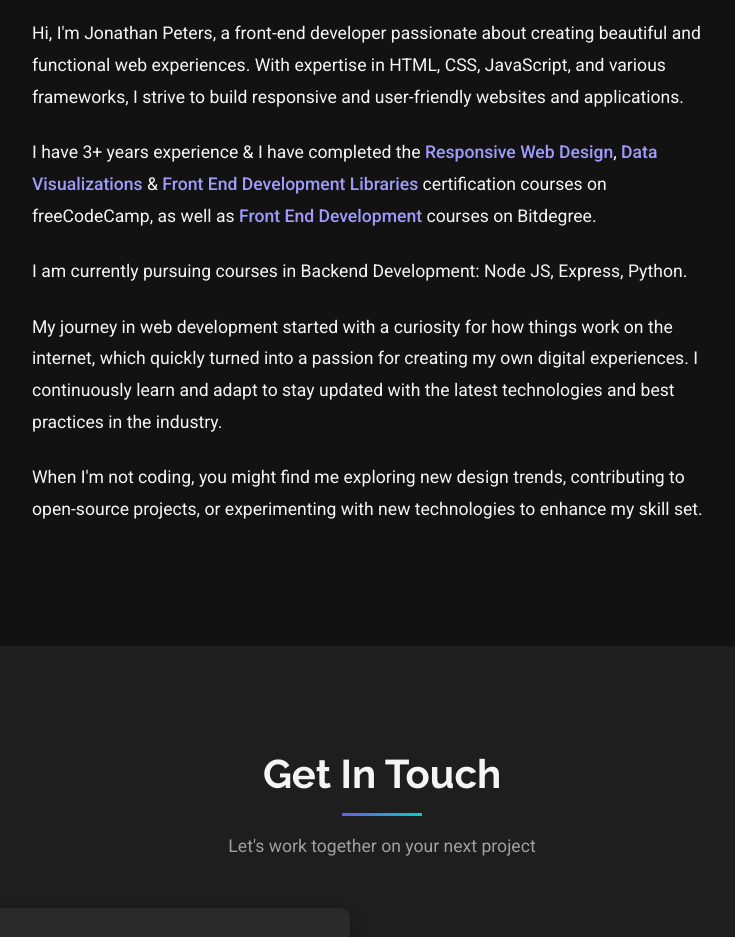
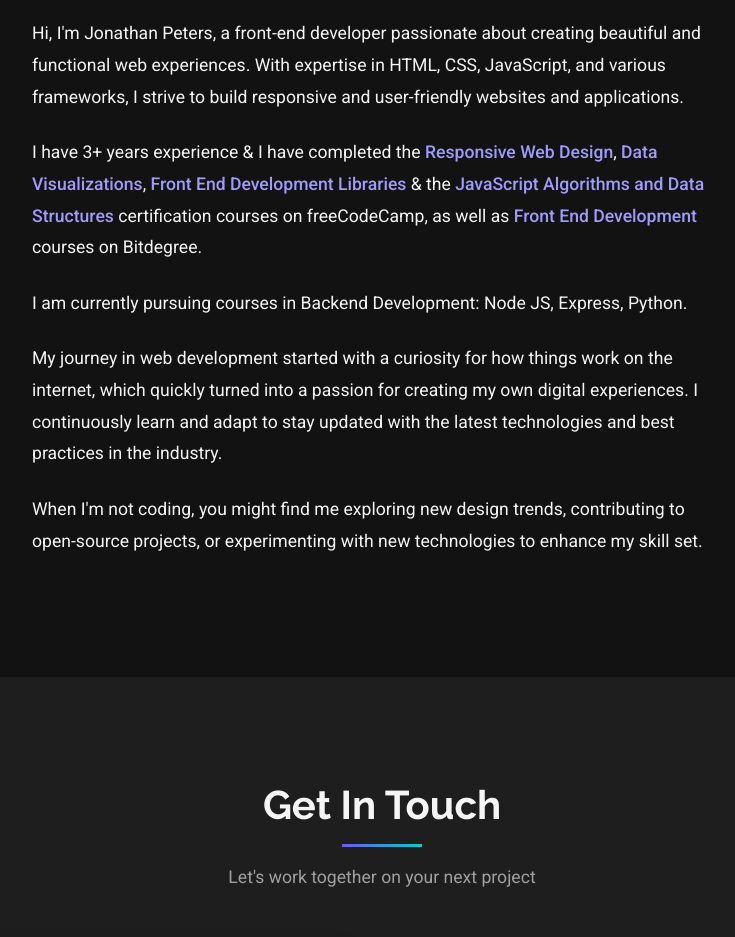
Before and after one commit to QMS85/MyPortfolio, a plain HTML site: page index.html in a window 1280 px wide. Shown: the part 5140-6077 px from the top of the page, without its empty margins (258-993 px from the left). Drawn offline with nearby package versions, Linux system fonts and the light colour scheme.

Commit message:
Update index.html
Signed-off-by: Jonathan Peters <72918619+QMS85@users.noreply.github.com>

```diff
--- a/index.html
+++ b/index.html
@@ -98,7 +98,7 @@
                 <div class="about-content">
                     <div class="about-text">
                         <p>Hi, I'm Jonathan Peters, a front-end developer passionate about creating beautiful and functional web experiences. With expertise in HTML, CSS, JavaScript, and various frameworks, I strive to build responsive and user-friendly websites and applications.</p>
-                        <p>I have 3+ years experience & I have completed the <a href="https://www.freecodecamp.org/certification/Jonathan_Peters/responsive-web-design" target="_blank">Responsive Web Design</a>, <a href="https://www.freecodecamp.org/certification/Jonathan_Peters/data-visualization" target="_blank">Data Visualizations</a> & <a href="https://www.freecodecamp.org/certification/Jonathan_Peters/front-end-development-libraries" target="_blank">Front End Development Libraries </a> certification courses on freeCodeCamp, as well as <a href="https://www.bitdegree.org/courses/user/djjonnas/certificates" target="_blank">Front End Development</a> courses on Bitdegree.</p>
+                        <p>I have 3+ years experience & I have completed the <a href="https://www.freecodecamp.org/certification/Jonathan_Peters/responsive-web-design" target="_blank">Responsive Web Design</a>, <a href="https://www.freecodecamp.org/certification/Jonathan_Peters/data-visualization" target="_blank">Data Visualizations</a>, <a href="https://www.freecodecamp.org/certification/Jonathan_Peters/front-end-development-libraries" target="_blank">Front End Development Libraries </a> & the <a href="https://www.freecodecamp.org/certification/Jonathan_Peters/javascript-algorithms-and-data-structures-v8" target="_blank">JavaScript Algorithms and Data Structures </a> certification courses on freeCodeCamp, as well as <a href="https://www.bitdegree.org/courses/user/djjonnas/certificates" target="_blank">Front End Development</a> courses on Bitdegree.</p>
                         <p>I am currently pursuing courses in Backend Development: Node JS, Express, Python.</p>
                         <p>My journey in web development started with a curiosity for how things work on the internet, which quickly turned into a passion for creating my own digital experiences. I continuously learn and adapt to stay updated with the latest technologies and best practices in the industry.</p>
                         <p>When I'm not coding, you might find me exploring new design trends, contributing to open-source projects, or experimenting with new technologies to enhance my skill set.</p>
```
